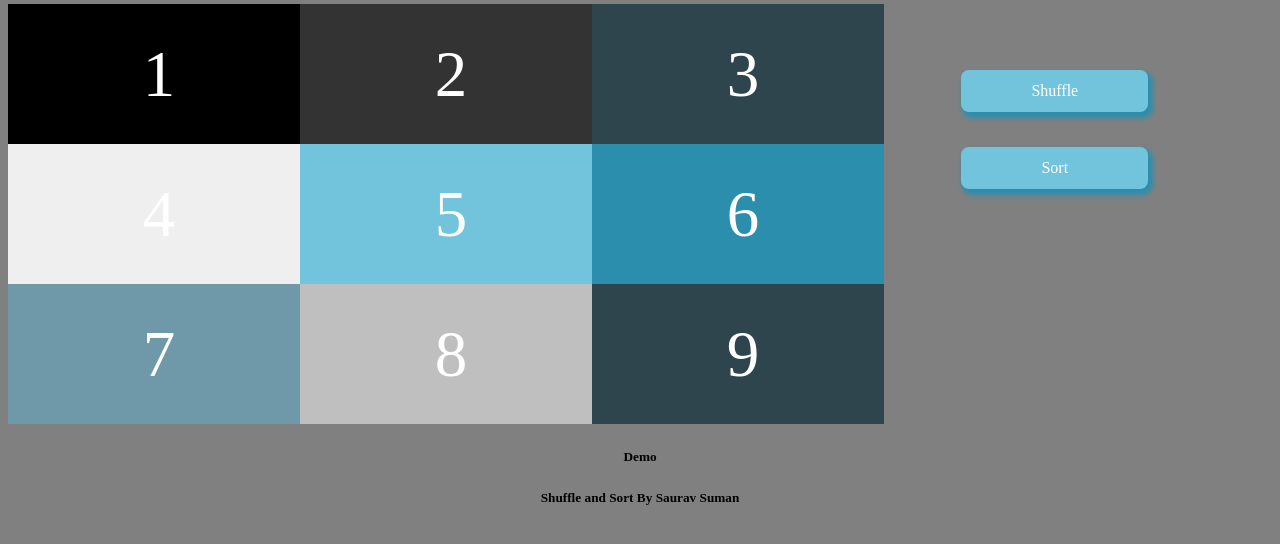
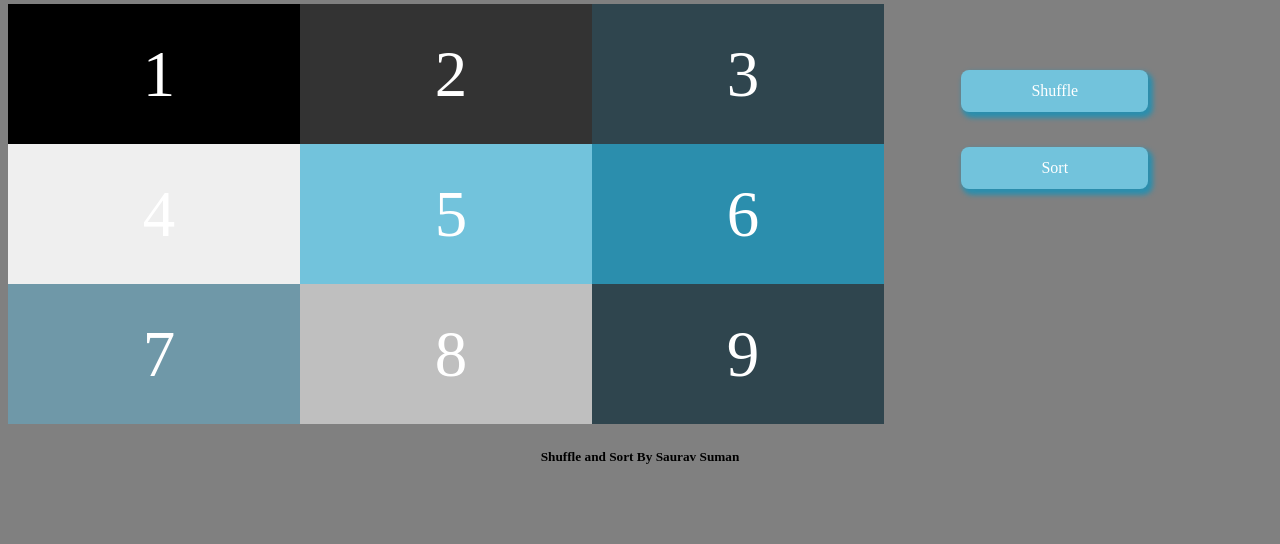
Before and after one commit to ssaurav26/Card-Shuffle, a plain HTML site: page index.html in a window 1280 px wide. Shown: the part 76-620 px from the top of the page. Drawn offline with Linux system fonts and the light colour scheme.

Commit message:
Demo removed

```diff
--- a/index.html
+++ b/index.html
@@ -16,7 +16,6 @@
         <div onclick="CardsSort()">Sort</div>
       </div>
     </div>
-    <h5>Demo</h5>
 
     <h5>Shuffle and Sort By Saurav Suman</h5>
 
```
